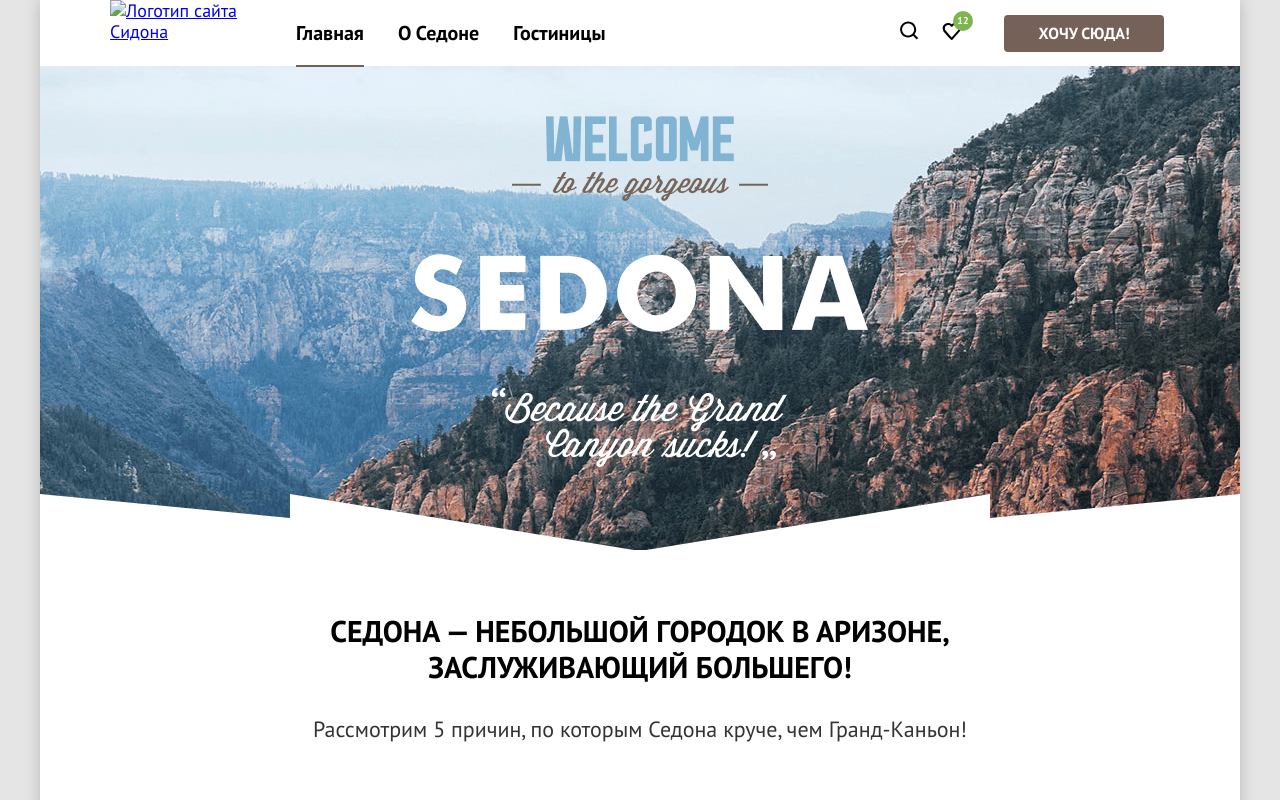
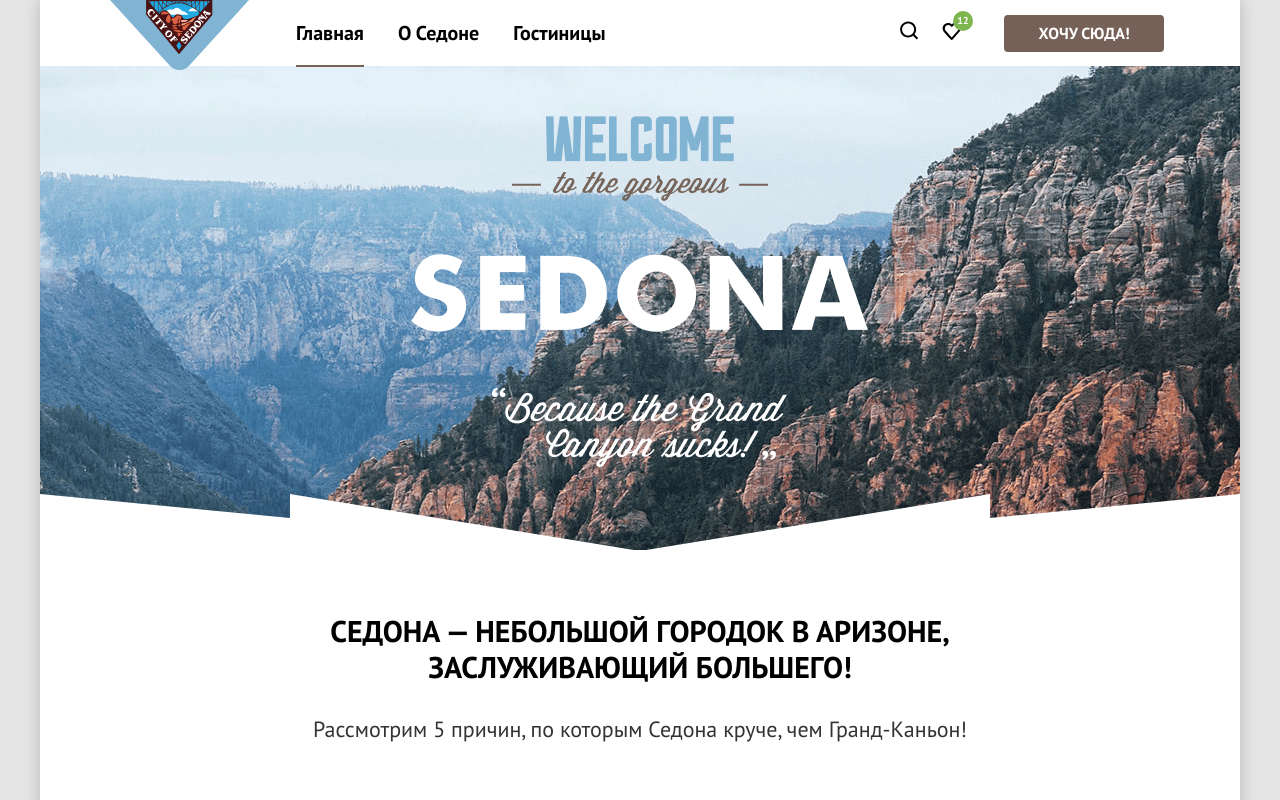
Before and after one commit to htmlacademy-htmlcss/2070387-sedona-34, a plain HTML site: page index.html in a window 1280 px wide. Shown: the top 800 px of the page. Drawn offline with Linux system fonts and the light colour scheme; the site is published under a folder, as on GitHub Pages, so addresses that start at the root find nothing; files whose address does not match are found by name.

Commit message:
ДЗ 10 починил лого

```diff
--- a/index.html
+++ b/index.html
@@ -12,7 +12,7 @@
 
   <nav class="navigation">
     <a class="navigation-logo" href="index.html">
-      <img class="logo" src="/images/header/logo.svg" width="139" height="70" alt="Логотип сайта Сидона">
+      <img class="logo" src="images/header/logo.svg" width="139" height="70" alt="Логотип сайта Сидона">
     </a>
     <ul class="navigation-list">
       <li class="navigation-item">
```
